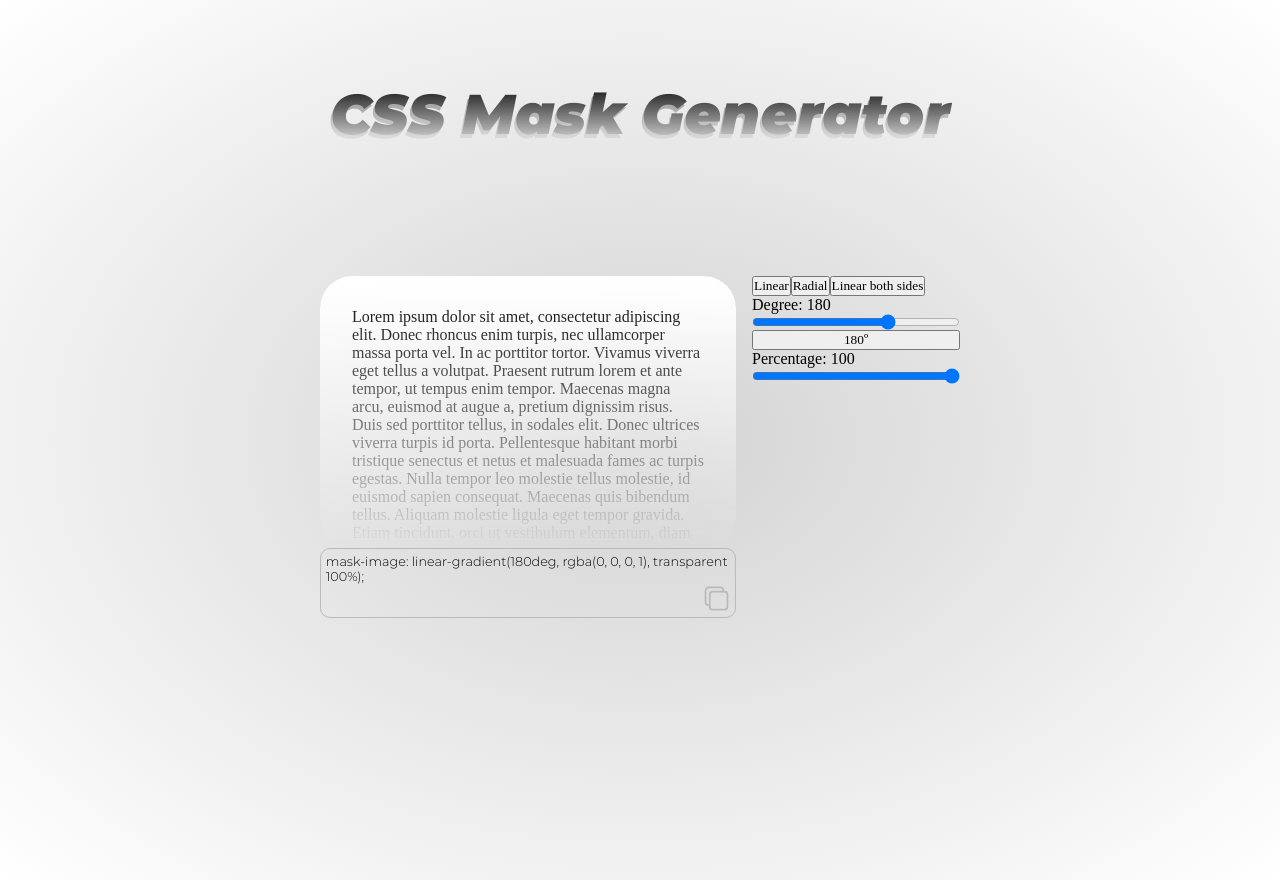
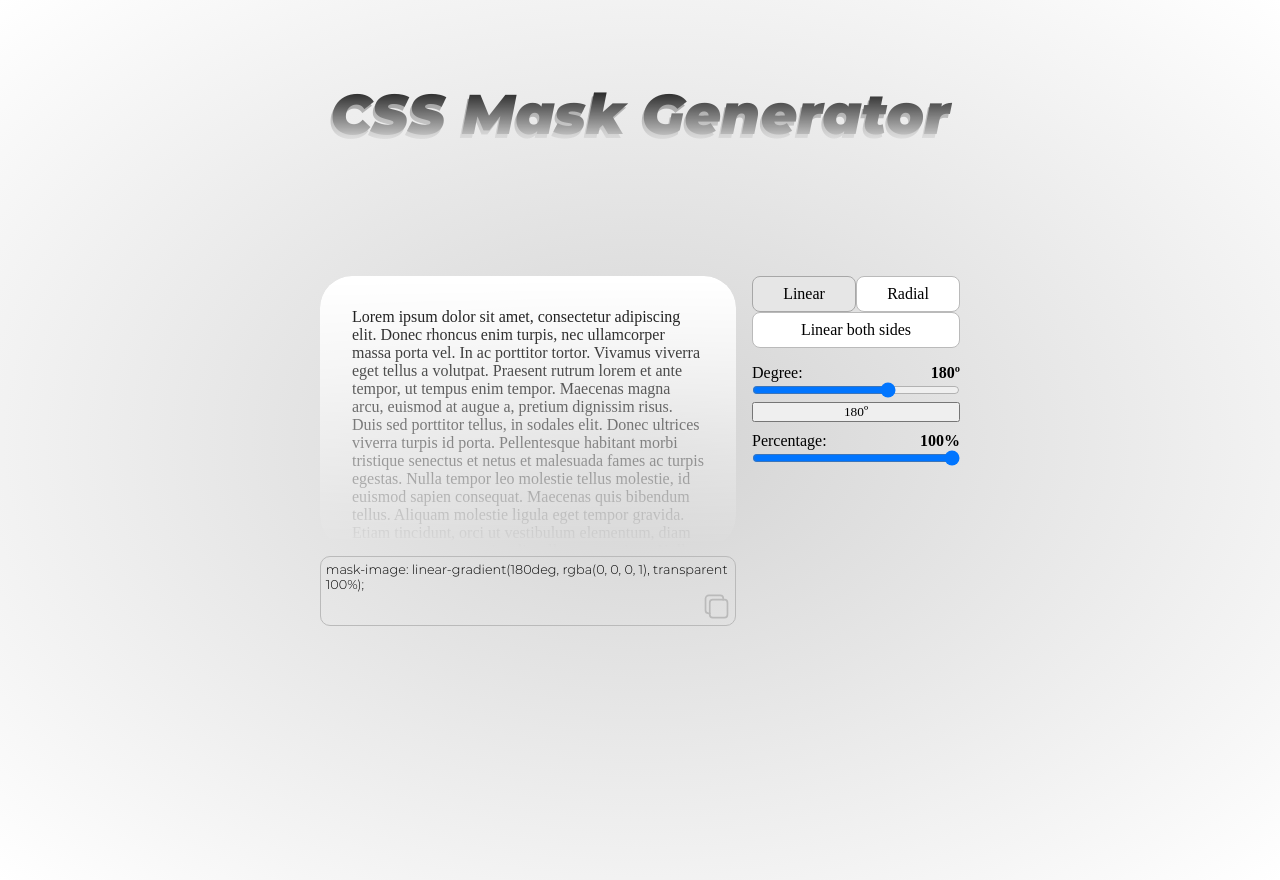
Before and after one commit to leonardodimarchi/mask-gradient-css-generator, a React (Create React App) app: page / in a window 1280 px wide. Built offline with nearby package versions, Linux system fonts and the light colour scheme; a web font is replaced by a local one.

Commit message:
update(inputs, buttons, copy and paste, and favicon): adding styling

```diff
--- a/src/App.scss
+++ b/src/App.scss
@@ -28,6 +28,7 @@ main {
         border: 1px solid var(--color-gray);
         border-radius: 10px;
 
+        margin-top: 0.5rem;
         padding: 0.3rem;
 
         p {
@@ -50,6 +51,62 @@ main {
           }
         }
       }
+
+      .buttons {
+        display: flex;
+        flex-wrap: wrap;
+
+        margin-bottom: 1rem;
+
+        button {
+          all: unset;
+          flex-grow: 1;
+
+          min-width: 25%;
+
+          padding: 0.5rem;
+
+          border-radius: 8px;
+          border: 1px solid var(--color-gray);
+
+          text-align: center;
+
+          cursor: pointer;
+          background: white;
+
+          &:hover {
+            filter: brightness(1.2);
+          }
+        }
+
+        .selected-button {
+          filter: brightness(0.9);
+
+          &:hover {
+            filter: brightness(0.92);
+          }
+        }
+      }
+
+      .input {
+        margin-bottom: 0.6rem;
+
+        label {
+          display: flex;
+
+          b {
+            margin-left: auto;
+          }
+        }
+
+        input {
+          width: 100%;
+        }
+
+        button {
+          width: 100%;
+        }
+      }
     }
   }
 }
--- a/src/App.tsx
+++ b/src/App.tsx
@@ -57,30 +57,39 @@ export default function App(): ReactElement {
 
         <article>
           <div className="buttons">
-            <button onClick={() => {
+            <button
+              className={ selectedMask === MaskTypeEnum.LINEAR ? 'selected-button' : '' }
+              onClick={() => {
                 setSelectedMask(MaskTypeEnum.LINEAR);
-            }}>
+              }}
+            >
               Linear
             </button>
 
-            <button onClick={() => {
+            <button
+              className={ selectedMask === MaskTypeEnum.RADIAL ? 'selected-button' : '' }
+              onClick={() => {
                 setSelectedMask(MaskTypeEnum.RADIAL);
-            }}>
+              }}
+            >
               Radial
             </button>
 
-            <button onClick={() => {
+            <button
+              className={ selectedMask === MaskTypeEnum.LINEAR_DOUBLE ? 'selected-button' : '' }
+              onClick={() => {
                 setSelectedMask(MaskTypeEnum.LINEAR_DOUBLE);
-            }}>
+              }}
+            >
               Linear both sides
             </button>
           </div>
 
           {
             selectedMask !== MaskTypeEnum.RADIAL &&
-            <>
+            <div className="input">
               <label htmlFor="degree">
-                Degree: { selectedMask === MaskTypeEnum.LINEAR ? maskLinear.degree : maskLinearDouble.degree }
+                Degree: <b>{ selectedMask === MaskTypeEnum.LINEAR ? maskLinear.degree : maskLinearDouble.degree }º</b>
               </label>
 
               <input
@@ -105,11 +114,12 @@ export default function App(): ReactElement {
               }}>
                 180º
               </button>
-            </>
+            </div>
           }
 
+          <div className="input">
             <label htmlFor="percentage">
-            Percentage: { getPropByMaskType('percentage') }
+              Percentage: <b>{ getPropByMaskType('percentage') }%</b>
             </label>
 
             <input
@@ -120,12 +130,13 @@ export default function App(): ReactElement {
               value={ getPropByMaskType('percentage') }
               onChange={e => setPropByMaskType('percentage', +e.target.value)}
             />
+          </div>
 
           {
             selectedMask !== MaskTypeEnum.LINEAR &&
-            <>
+            <div className="input">
               <label htmlFor="second-percentage">
-                Second percentage: { selectedMask === MaskTypeEnum.RADIAL ? maskRadial.secondPercentage : maskLinearDouble.secondPercentage }
+                Second percentage: <b>{ selectedMask === MaskTypeEnum.RADIAL ? maskRadial.secondPercentage : maskLinearDouble.secondPercentage }%</b>
               </label>
 
               <input
@@ -144,7 +155,7 @@ export default function App(): ReactElement {
                       setMaskLinearDouble({ ...maskLinearDouble, secondPercentage: +e.target.value });
                 }}
               />
-            </>
+            </div>
           }
         </article>
       </section>
--- a/src/index.scss
+++ b/src/index.scss
@@ -21,6 +21,7 @@ body {
 
 :root {
   --color-gray: #bababa;
+  --color-blue: #2eadff;
 }
 
 @font-face {
```
Also changed, not shown: 1 other file (tests, documents, lock files or other folders). Lines whose indentation alone changed are shown as unchanged.
